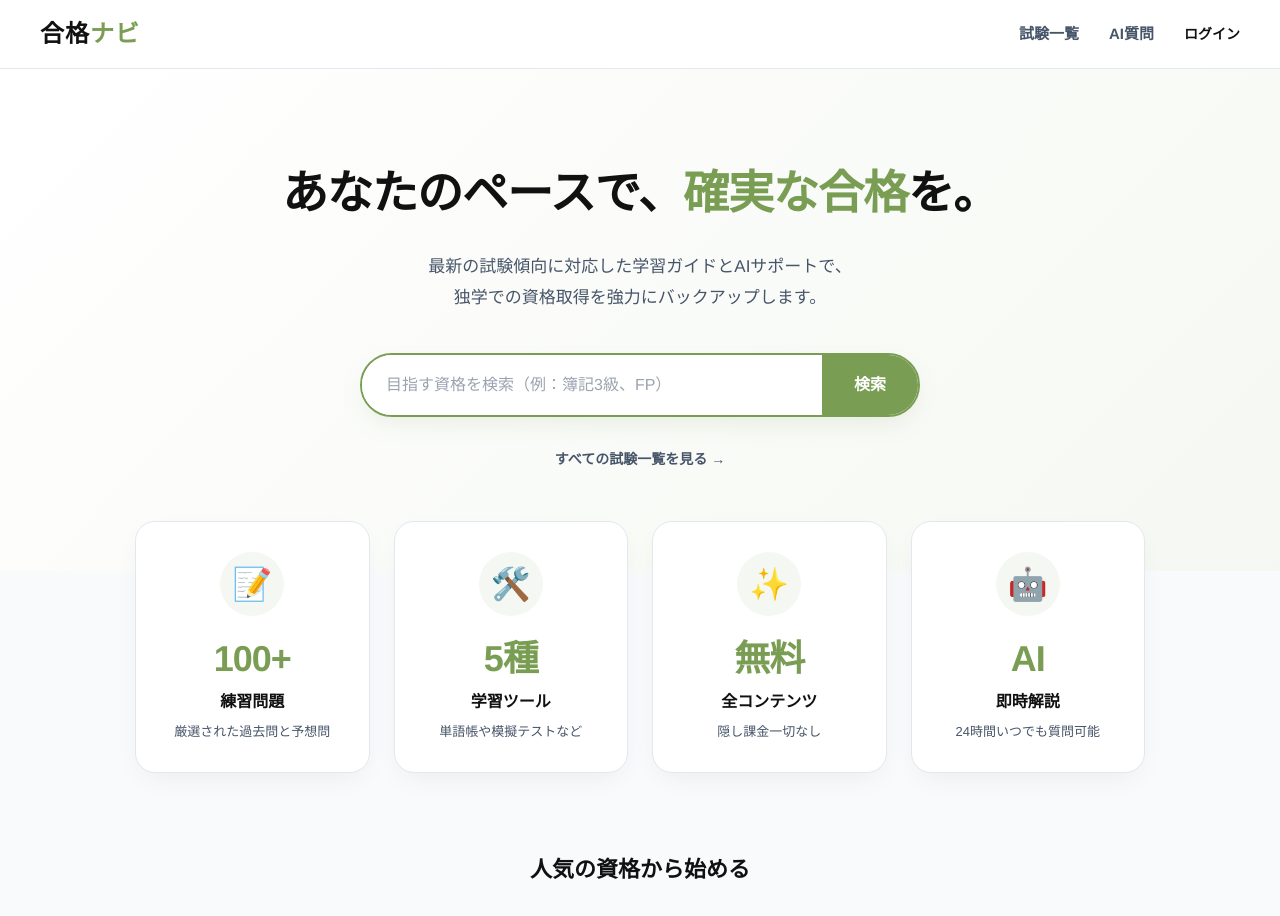
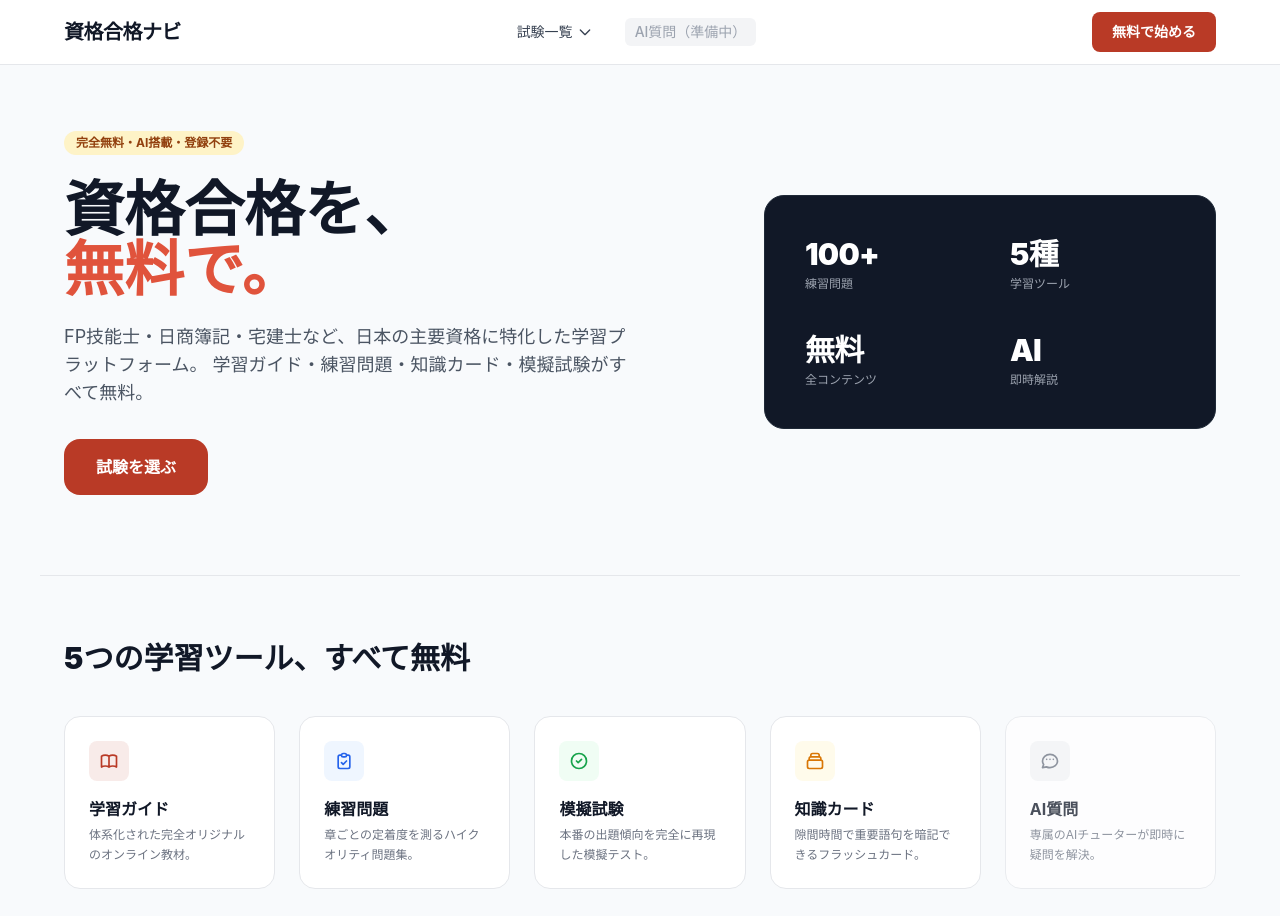
Before and after one commit to zrqZRQ77/japanese-web, a Next.js app: page / in a window 1280 px wide. Shown: the top 916 px of the page. Built offline with nearby package versions, Linux system fonts and the light colour scheme.

Commit message:
Update page.tsx

```diff
--- a/app/page.tsx
+++ b/app/page.tsx
@@ -1,155 +1,150 @@
-"use client";
-
-import React from 'react';
-import Link from 'next/link';
+'use client';
+import React, { useState } from 'react';
 
 export default function HomePage() {
-  // 核心牛油果色系
-  const colors = {
-    avocado: '#7A9D54',
-    avocadoLight: '#F5F8F2',
-    textDark: '#111111',
-    textGray: '#475569',
-    border: '#e2e8f0',
-    darkButton: '#2C3E20'
-  };
+  const [examMenuOpen, setExamMenuOpen] = useState(false);
 
   return (
-    <div style={{ minHeight: '100vh', backgroundColor: '#f8fafc', fontFamily: '"Helvetica Neue", Arial, sans-serif' }}>
+    <div className="min-h-screen bg-[#f8fafc]">
+      {/* 固定顶部导航栏 */}
+      <nav className="sticky top-0 z-50 bg-white/90 backdrop-blur-md border-b border-gray-200">
+        <div className="max-w-[1200px] mx-auto px-6 h-16 flex items-center justify-between">
+          {/* 左侧 */}
+          <div className="text-xl font-black text-gray-900 tracking-tight">
+            資格合格ナビ
+          </div>
 
-      {/* 1. 顶部导航栏 (按钮移至右侧) */}
-      <header style={{ background: '#ffffff', padding: '16px 40px', borderBottom: `1px solid ${colors.border}`, display: 'flex', justifyContent: 'space-between', alignItems: 'center', position: 'sticky', top: 0, zIndex: 100 }}>
-        {/* 左侧 Logo */}
-        <Link href="/" style={{ fontWeight: '900', fontSize: '24px', color: colors.textDark, textDecoration: 'none', letterSpacing: '1px' }}>
-          合格<span style={{ color: colors.avocado }}>ナビ</span>
-        </Link>
+          {/* 中间 */}
+          <div className="flex items-center gap-8 relative">
+            <div className="relative">
+              <button
+                onClick={() => setExamMenuOpen(!examMenuOpen)}
+                className="text-sm font-medium text-gray-700 hover:text-gray-900 flex items-center gap-1 py-2"
+              >
+                試験一覧
+                <svg className="w-4 h-4" fill="none" stroke="currentColor" viewBox="0 0 24 24"><path strokeLinecap="round" strokeLinejoin="round" strokeWidth="2" d="M19 9l-7 7-7-7" /></svg>
+              </button>
+              {examMenuOpen && (
+                <div className="absolute top-full left-0 mt-1 w-48 bg-white border border-gray-200 rounded-xl shadow-lg py-2 z-50">
+                  <a href="/exams/boki3" className="block px-4 py-2 text-sm text-gray-700 hover:bg-gray-50 font-medium">日商簿記3級</a>
+                  <div className="px-4 py-2 text-sm text-gray-400">FP技能士（準備中）</div>
+                  <div className="px-4 py-2 text-sm text-gray-400">宅地建物取引士（準備中）</div>
+                </div>
+              )}
+            </div>
+            <span className="text-sm font-medium text-gray-400 bg-gray-100 px-2.5 py-1 rounded-md cursor-not-allowed">
+              AI質問（準備中）
+            </span>
+          </div>
 
-        {/* 右侧 功能按钮 */}
-        <div style={{ display: 'flex', alignItems: 'center', gap: '30px' }}>
-          <Link href="/exams" style={{ color: colors.textGray, textDecoration: 'none', fontSize: '15px', fontWeight: '600' }}>
-            試験一覧
-          </Link>
-          <Link href="/ai-chat" style={{ color: colors.textGray, textDecoration: 'none', fontSize: '15px', fontWeight: '600' }}>
-            AI質問
-          </Link>
+          {/* 右侧 */}
+          <div>
+            <a
+              href="/exams/boki3"
+              className="inline-flex items-center justify-center bg-[#b93a26] text-white text-sm font-bold h-10 px-5 rounded-lg hover:bg-[#a23220] transition-colors"
+            >
+              無料で始める
+            </a>
+          </div>
+        </div>
+      </nav>
 
-          <Link href="/login" style={{ color: colors.textDark, textDecoration: 'none', fontSize: '14px', fontWeight: '700' }}>
-            ログイン
-          </Link>
-        </div>
-      </header>
-
-      {/* 核心标语与搜索区 */}
-      <section style={{ padding: '90px 20px 100px', textAlign: 'center', background: 'linear-gradient(135deg, #ffffff 0%, #F5F8F2 100%)' }}>
-        <h1 style={{ fontSize: '46px', fontWeight: '900', color: colors.textDark, marginBottom: '24px', letterSpacing: '-1px' }}>
-          あなたのペースで、<span style={{ color: colors.avocado }}>確実な合格</span>を。
+      {/* Hero区域 */}
+      <section className="max-w-[1200px] mx-auto px-6 pt-16 pb-20">
+        <div className="grid grid-cols-1 lg:grid-cols-12 gap-12 items-center">
+          {/* 左侧文字与按钮 */}
+          <div className="lg:col-span-7 space-y-6">
+            <span className="inline-flex items-center gap-1.5 px-3 py-1 bg-amber-100 text-amber-800 text-xs font-bold rounded-full">
+              完全無料・AI搭載・登録不要
+            </span>
+            <h1 className="text-5xl lg:text-6xl font-black text-gray-900 leading-[1.15]">
+              資格合格を、<br />
+              <span className="text-[#e0533c]">無料で。</span>
             </h1>
-        <p style={{ fontSize: '17px', color: colors.textGray, marginBottom: '40px', maxWidth: '600px', margin: '0 auto 40px auto', lineHeight: '1.8' }}>
-          最新の試験傾向に対応した学習ガイドとAIサポートで、<br/>独学での資格取得を強力にバックアップします。
+            <p className="text-gray-600 text-base lg:text-lg leading-relaxed max-w-xl">
+              FP技能士・日商簿記・宅建士など、日本の主要資格に特化した学習プラットフォーム。
+              学習ガイド・練習問題・知識カード・模擬試験がすべて無料。
             </p>
-
-        {/* 2. 搜索框 (替换原有的無料で始める) */}
-        <div style={{ display: 'flex', justifyContent: 'center', marginBottom: '30px' }}>
-          <div style={{
-            display: 'flex',
-            width: '100%',
-            maxWidth: '560px',
-            boxShadow: '0 10px 25px -5px rgba(122, 157, 84, 0.15)',
-            borderRadius: '40px',
-            overflow: 'hidden',
-            border: `2px solid ${colors.avocado}`,
-            backgroundColor: '#ffffff'
-          }}>
-            <input
-              type="text"
-              placeholder="目指す資格を検索（例：簿記3級、FP）"
-              style={{ flex: 1, padding: '18px 24px', fontSize: '16px', border: 'none', outline: 'none', color: colors.textDark }}
-            />
-            <button style={{ backgroundColor: colors.avocado, color: '#ffffff', border: 'none', padding: '0 32px', fontSize: '16px', fontWeight: '700', cursor: 'pointer', display: 'flex', alignItems: 'center', gap: '8px' }}>
-              検索
-            </button>
+            <div className="pt-2">
+              <a
+                href="/exams/boki3"
+                className="inline-flex items-center justify-center bg-[#b93a26] text-white text-base font-bold h-14 px-8 rounded-xl hover:bg-[#a23220] transition-colors"
+              >
+                試験を選ぶ
+              </a>
             </div>
           </div>
 
-        {/* 4. 修改为跳转到所有考试的列表页 */}
-        <Link href="/exams" style={{ textDecoration: 'none' }}>
-          <span style={{ fontSize: '14px', color: colors.textGray, fontWeight: '600', cursor: 'pointer', borderBottom: `1px solid ${colors.textLightGray}`, paddingBottom: '2px' }}>
-            すべての試験一覧を見る →
-          </span>
-        </Link>
-      </section>
-
-      {/* 3. 数据与特点展示区 (高颜值悬浮卡片排版) */}
-      <section style={{ maxWidth: '1050px', margin: '-50px auto 80px auto', position: 'relative', zIndex: 10, padding: '0 20px' }}>
-        <div style={{ display: 'grid', gridTemplateColumns: 'repeat(auto-fit, minmax(220px, 1fr))', gap: '24px' }}>
-
-          {[
-            { label: '練習問題', value: '100+', desc: '厳選された過去問と予想問', icon: '📝' },
-            { label: '学習ツール', value: '5種', desc: '単語帳や模擬テストなど', icon: '🛠️' },
-            { label: '全コンテンツ', value: '無料', desc: '隠し課金一切なし', icon: '✨' },
-            { label: '即時解説', value: 'AI', desc: '24時間いつでも質問可能', icon: '🤖' }
-          ].map((stat, idx) => (
-            <div key={idx} style={{
-              backgroundColor: '#ffffff',
-              padding: '30px 20px',
-              borderRadius: '20px',
-              boxShadow: '0 10px 30px -10px rgba(0, 0, 0, 0.08)',
-              border: `1px solid ${colors.border}`,
-              textAlign: 'center',
-              display: 'flex',
-              flexDirection: 'column',
-              alignItems: 'center'
-            }}>
-              <div style={{ fontSize: '32px', marginBottom: '16px', background: colors.avocadoLight, width: '64px', height: '64px', display: 'flex', alignItems: 'center', justifyContent: 'center', borderRadius: '50%' }}>
-                {stat.icon}
+          {/* 右侧统计卡片 2x2布局 */}
+          <div className="lg:col-span-5 bg-[#111827] p-8 rounded-[20px] grid grid-cols-2 gap-6 text-white border border-gray-800">
+            <div className="space-y-1 p-2">
+              <div className="text-3xl font-black tracking-tight text-white">100+</div>
+              <div className="text-xs font-medium text-gray-400">練習問題</div>
             </div>
-              <div style={{ fontSize: '36px', fontWeight: '900', color: colors.avocado, marginBottom: '4px', letterSpacing: '-1px' }}>
-                {stat.value}
+            <div className="space-y-1 p-2">
+              <div className="text-3xl font-black tracking-tight text-white">5種</div>
+              <div className="text-xs font-medium text-gray-400">学習ツール</div>
             </div>
-              <div style={{ fontSize: '16px', fontWeight: '800', color: colors.textDark, marginBottom: '8px' }}>
-                {stat.label}
+            <div className="space-y-1 p-2">
+              <div className="text-3xl font-black tracking-tight text-white">無料</div>
+              <div className="text-xs font-medium text-gray-400">全コンテンツ</div>
             </div>
-              <div style={{ fontSize: '13px', color: colors.textGray, fontWeight: '500', lineHeight: '1.5' }}>
-                {stat.desc}
+            <div className="space-y-1 p-2">
+              <div className="text-3xl font-black tracking-tight text-white">AI</div>
+              <div className="text-xs font-medium text-gray-400">即時解説</div>
             </div>
           </div>
-          ))}
-
         </div>
       </section>
 
-      {/* 预留：推荐考试卡片展示区 */}
-      <section style={{ maxWidth: '1050px', margin: '0 auto 80px auto', padding: '0 20px' }}>
-        <h2 style={{ fontSize: '22px', fontWeight: '800', color: colors.textDark, marginBottom: '30px', textAlign: 'center' }}>
-          人気の資格から始める
+      {/* 下面工具区 */}
+      <section className="max-w-[1200px] mx-auto px-6 py-16 border-t border-gray-200">
+        <h2 className="text-2xl lg:text-3xl font-black text-gray-900 mb-10 text-center lg:text-left">
+          5つの学習ツール、すべて無料
         </h2>
-        <div style={{ display: 'grid', gridTemplateColumns: 'repeat(auto-fit, minmax(300px, 1fr))', gap: '24px' }}>
-          {/* 这里可以放几个默认的入口卡片，例如直接进入簿记3级 */}
-          <Link href="/exams/boki3" style={{ textDecoration: 'none' }}>
-            <div style={{ border: `1px solid ${colors.border}`, borderRadius: '16px', padding: '24px', backgroundColor: '#ffffff', transition: 'all 0.2s', cursor: 'pointer' }}>
-              <div style={{ display: 'flex', justifyContent: 'space-between', alignItems: 'flex-start', marginBottom: '16px' }}>
-                <span style={{ backgroundColor: '#fef3c7', color: '#d97706', fontSize: '12px', fontWeight: '700', padding: '4px 10px', borderRadius: '20px' }}>人気 No.1</span>
-                <span style={{ color: colors.textLightGray }}>→</span>
+        <div className="grid grid-cols-1 md:grid-cols-3 lg:grid-cols-5 gap-6">
+          {/* 1 */}
+          <div className="bg-white p-6 border border-gray-200 rounded-xl hover:border-gray-300 transition-all">
+            <div className="w-10 h-10 bg-[#b93a26]/10 rounded-lg flex items-center justify-center text-[#b93a26] mb-4">
+              <svg className="w-5 h-5" fill="none" stroke="currentColor" viewBox="0 0 24 24"><path strokeLinecap="round" strokeLinejoin="round" strokeWidth="2" d="M12 6.253v13m0-13C10.832 5.477 9.246 5 7.5 5S4.168 5.477 3 6.253v13C4.168 18.477 5.754 18 7.5 18s3.332.477 4.5 1.253m0-13C13.168 5.477 14.754 5 16.5 5c1.747 0 3.332.477 4.5 1.253v13C19.832 18.477 18.247 18 16.5 18c-1.746 0-3.332.477-4.5 1.253" /></svg>
             </div>
-              <h3 style={{ fontSize: '20px', fontWeight: '800', color: colors.textDark, marginBottom: '8px' }}>日商簿記3級</h3>
-              <p style={{ fontSize: '14px', color: colors.textGray, margin: 0, lineHeight: '1.6' }}>ビジネスの基本となる会計知識を身につける。初めての資格学習に最適です。</p>
+            <h3 className="font-bold text-gray-900 text-base mb-1">学習ガイド</h3>
+            <p className="text-xs text-gray-500 leading-relaxed">体系化された完全オリジナルのオンライン教材。</p>
           </div>
-          </Link>
-
-          {/* 其他考试的占位卡片 */}
-          <Link href="/exams/fp3" style={{ textDecoration: 'none' }}>
-            <div style={{ border: `1px solid ${colors.border}`, borderRadius: '16px', padding: '24px', backgroundColor: '#ffffff', transition: 'all 0.2s', cursor: 'pointer' }}>
-              <div style={{ display: 'flex', justifyContent: 'space-between', alignItems: 'flex-start', marginBottom: '16px' }}>
-                <span style={{ backgroundColor: '#e0e7ff', color: '#2563eb', fontSize: '12px', fontWeight: '700', padding: '4px 10px', borderRadius: '20px' }}>おすすめ</span>
-                <span style={{ color: colors.textLightGray }}>→</span>
+          {/* 2 */}
+          <div className="bg-white p-6 border border-gray-200 rounded-xl hover:border-gray-300 transition-all">
+            <div className="w-10 h-10 bg-blue-50 rounded-lg flex items-center justify-center text-blue-600 mb-4">
+              <svg className="w-5 h-5" fill="none" stroke="currentColor" viewBox="0 0 24 24"><path strokeLinecap="round" strokeLinejoin="round" strokeWidth="2" d="M9 5H7a2 2 0 00-2 2v12a2 2 0 002 2h10a2 2 0 002-2V7a2 2 0 00-2-2h-2M9 5a2 2 0 002 2h2a2 2 0 002-2M9 5a2 2 0 012-2h2a2 2 0 012 2m-6 9l2 2 4-4" /></svg>
             </div>
-              <h3 style={{ fontSize: '20px', fontWeight: '800', color: colors.textDark, marginBottom: '8px' }}>FP3級 (準備中)</h3>
-              <p style={{ fontSize: '14px', color: colors.textGray, margin: 0, lineHeight: '1.6' }}>お金の教養を身につける。新NISAや税金の基礎知識を網羅しています。</p>
+            <h3 className="font-bold text-gray-900 text-base mb-1">練習問題</h3>
+            <p className="text-xs text-gray-500 leading-relaxed">章ごとの定着度を測るハイクオリティ問題集。</p>
           </div>
-          </Link>
+          {/* 3 */}
+          <div className="bg-white p-6 border border-gray-200 rounded-xl hover:border-gray-300 transition-all">
+            <div className="w-10 h-10 bg-green-50 rounded-lg flex items-center justify-center text-green-600 mb-4">
+              <svg className="w-5 h-5" fill="none" stroke="currentColor" viewBox="0 0 24 24"><path strokeLinecap="round" strokeLinejoin="round" strokeWidth="2" d="M9 12l2 2 4-4m6 2a9 9 0 11-18 0 9 9 0 0118 0z" /></svg>
+            </div>
+            <h3 className="font-bold text-gray-900 text-base mb-1">模擬試験</h3>
+            <p className="text-xs text-gray-500 leading-relaxed">本番の出題傾向を完全に再現した模擬テスト。</p>
+          </div>
+          {/* 4 */}
+          <div className="bg-white p-6 border border-gray-200 rounded-xl hover:border-gray-300 transition-all">
+            <div className="w-10 h-10 bg-amber-50 rounded-lg flex items-center justify-center text-amber-600 mb-4">
+              <svg className="w-5 h-5" fill="none" stroke="currentColor" viewBox="0 0 24 24"><path strokeLinecap="round" strokeLinejoin="round" strokeWidth="2" d="M19 11H5m14 0a2 2 0 012 2v6a2 2 0 01-2 2H5a2 2 0 01-2-2v-6a2 2 0 012-2m14 0V9a2 2 0 00-2-2M5 11V9a2 2 0 012-2m0 0V5a2 2 0 012-2h6a2 2 0 012 2v2M7 7h10" /></svg>
+            </div>
+            <h3 className="font-bold text-gray-900 text-base mb-1">知識カード</h3>
+            <p className="text-xs text-gray-500 leading-relaxed">隙間時間で重要語句を暗記できるフラッシュカード。</p>
+          </div>
+          {/* 5 */}
+          <div className="bg-white p-6 border border-gray-200 rounded-xl hover:border-gray-300 transition-all opacity-75">
+            <div className="w-10 h-10 bg-gray-100 rounded-lg flex items-center justify-center text-gray-500 mb-4">
+              <svg className="w-5 h-5" fill="none" stroke="currentColor" viewBox="0 0 24 24"><path strokeLinecap="round" strokeLinejoin="round" strokeWidth="2" d="M8 10h.01M12 10h.01M16 10h.01M21 12c0 4.418-4.03 8-9 8a9.863 9.863 0 01-4.255-.949L3 20l1.395-3.72C3.512 15.042 3 13.574 3 12c0-4.418 4.03-8 9-8s9 3.582 9 8z" /></svg>
+            </div>
+            <h3 className="font-bold text-gray-900 text-base mb-1">AI質問</h3>
+            <p className="text-xs text-gray-500 leading-relaxed">専属のAIチューターが即時に疑問を解決。</p>
+          </div>
         </div>
       </section>
-
     </div>
   );
 }
```
Lines whose indentation alone changed are shown as unchanged.
